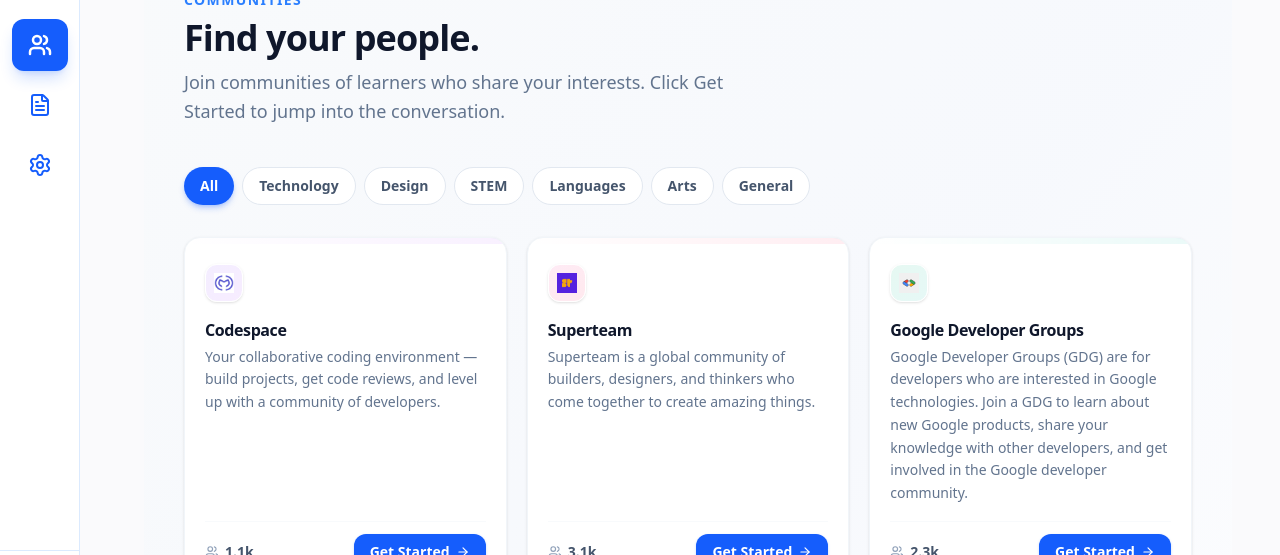
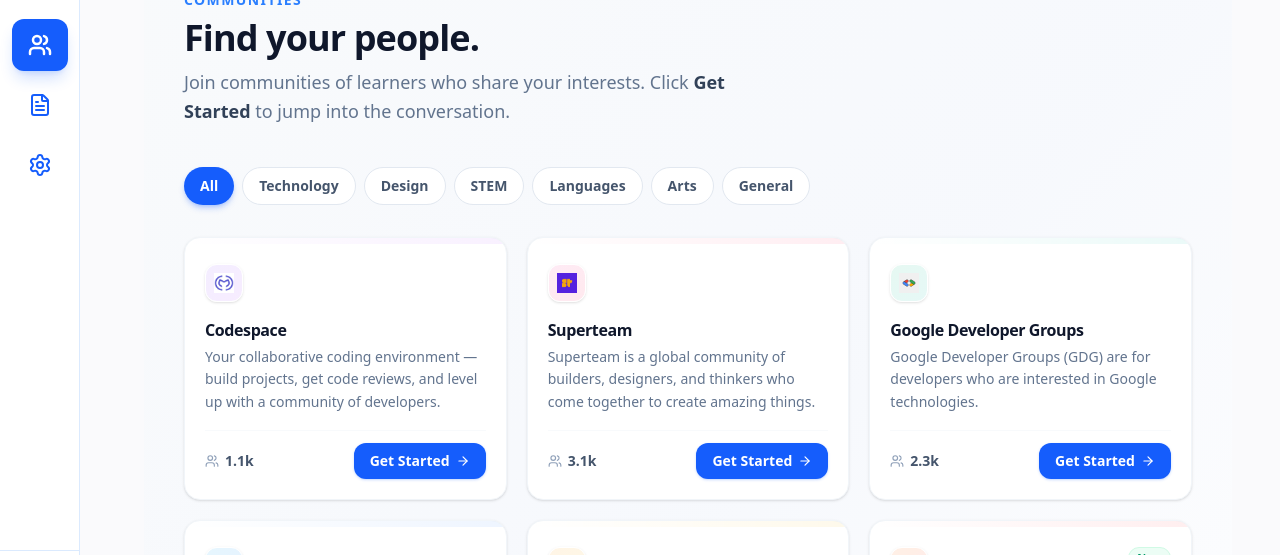
Before and after one commit to JesseJohn7/sabiskill, a Next.js app: page /dashboard in a window 1280 px wide. Both pictures are taken after a click on the button 40 px from the left and 218 px from the top of the page. Shown: the part 173-728 px from the top of the page. Built offline with nearby package versions, Linux system fonts and the light colour scheme; no server answers.

Commit message:
community

```diff
--- a/app/dashboard/components/CommunityTab.tsx
+++ b/app/dashboard/components/CommunityTab.tsx
@@ -1,6 +1,6 @@
 "use client";
 
-import React, { useState } from "react";
+import React from "react";
 import {
   Users,
   BookOpen,
@@ -12,6 +12,7 @@
   ArrowRight,
   CheckCircle2,
 } from "lucide-react";
+import { useCommunityActivity } from "./useCommunityActivity";
 
 interface Community {
   id: string;
@@ -53,13 +54,12 @@
     color: "text-pink-600",
     gradient: "from-pink-500/10 to-rose-500/10",
     joinLink: "https://superteam.fun",
-    /* new: true, */
   },
   {
     id: "gdg",
     name: "Google Developer Groups",
     description:
-      "Google Developer Groups (GDG) are for developers who are interested in Google technologies. Join a GDG to learn about new Google products, share your knowledge with other developers, and get involved in the Google developer community.",
+      "Google Developer Groups (GDG) are for developers who are interested in Google technologies.",
     members: 2257,
     logoSrc: "/gdg.png",
     category: "Technology",
@@ -72,7 +72,7 @@
     id: "shecodeafrica",
     name: "shecodeafrica",
     description:
-      "SheCodeAfrica is a community of women in tech who are passionate about coding and technology. Join us to learn, grow, and connect with other women in tech.",
+      "SheCodeAfrica is a community of women in tech who are passionate about coding and technology.",
     members: 5603,
     logoSrc: "/she.png",
     category: "Technology",
@@ -139,26 +139,40 @@
 }
 
 const CommunityTab: React.FC = () => {
-  const [joined, setJoined] = useState<Set<string>>(new Set());
-  const [activeCategory, setActiveCategory] = useState("All");
+  // ── All join state comes from Supabase now ──────────────────────
+  const { joinedIds, loading, joinCommunity } = useCommunityActivity();
+  const [activeCategory, setActiveCategory] = React.useState("All");
 
   const filteredCommunities =
     activeCategory === "All"
       ? communities
       : communities.filter((c) => c.category === activeCategory);
 
-  const handleJoin = (community: Community) => {
-    setJoined((prev) => new Set(prev).add(community.id));
+  const handleJoin = async (community: Community) => {
+    // 1. Save to database
+    await joinCommunity(community.id);
+    // 2. Open the external link
     window.open(community.joinLink, "_blank", "noopener,noreferrer");
   };
 
+  // Loading state
+  if (loading) {
+    return (
+      <div className="min-h-screen bg-gradient-to-br from-slate-50 via-blue-50/30 to-white flex items-center justify-center">
+        <div className="flex flex-col items-center gap-3">
+          <div className="w-8 h-8 border-4 border-blue-600 border-t-transparent rounded-full animate-spin" />
+          <p className="text-slate-500 text-sm font-medium">Loading communities…</p>
+        </div>
+      </div>
+    );
+  }
+
   return (
     <div className="min-h-screen bg-gradient-to-br from-slate-50 via-blue-50/30 to-white">
-      {/* Scrollable content with safe padding for sidebar on desktop */}
       <div className="w-full px-4 py-6 sm:px-6 sm:py-8 lg:px-8 xl:px-10">
         <div className="max-w-5xl mx-auto">
 
-          {/* ── Header ── */}
+          {/* Header */}
           <div className="mb-8 sm:mb-10">
             <span className="text-xs sm:text-sm font-semibold text-blue-500 tracking-widest uppercase">
               Communities
@@ -168,14 +182,12 @@
             </h1>
             <p className="mt-2 text-sm sm:text-base lg:text-lg text-slate-500 max-w-xl leading-relaxed">
               Join communities of learners who share your interests. Click{" "}
-              <span>Get Started</span> to
-              jump into the conversation.
+              <span className="font-semibold text-slate-700">Get Started</span> to jump into the conversation.
             </p>
           </div>
 
-          {/* ── Category Filter ── */}
+          {/* Category Filter */}
           <div className="mb-6 sm:mb-8">
-            {/* Horizontally scrollable on mobile, wraps on larger screens */}
             <div className="flex gap-2 overflow-x-auto pb-2 sm:flex-wrap sm:overflow-visible sm:pb-0 scrollbar-none">
               {categories.map((cat) => (
                 <button
@@ -183,10 +195,9 @@
                   onClick={() => setActiveCategory(cat)}
                   className={`flex-shrink-0 px-3 py-1.5 sm:px-4 sm:py-2 rounded-full text-xs sm:text-sm font-semibold
                     transition-all duration-200 whitespace-nowrap
-                    ${
-                      activeCategory === cat
-                        ? "bg-blue-600 text-white shadow-md shadow-blue-600/25"
-                        : "bg-white text-slate-600 border border-slate-200 hover:border-blue-300 hover:text-blue-600"
+                    ${activeCategory === cat
+                      ? "bg-blue-600 text-white shadow-md shadow-blue-600/25"
+                      : "bg-white text-slate-600 border border-slate-200 hover:border-blue-300 hover:text-blue-600"
                     }`}
                 >
                   {cat}
@@ -195,11 +206,11 @@
             </div>
           </div>
 
-          {/* ── Cards Grid ── */}
+          {/* Cards Grid */}
           <div className="grid grid-cols-1 sm:grid-cols-2 lg:grid-cols-3 gap-4 sm:gap-5">
             {filteredCommunities.map((community) => {
               const Icon = community.icon;
-              const isJoined = joined.has(community.id);
+              const isJoined = joinedIds.has(community.id);
 
               return (
                 <div
@@ -233,6 +244,12 @@
                       {community.new && (
                         <span className="text-[10px] sm:text-[11px] font-bold text-emerald-600 bg-emerald-50 border border-emerald-100 px-2 py-0.5 rounded-full">
                           New
+                        </span>
+                      )}
+                      {/* Show "Joined" badge if already joined */}
+                      {isJoined && !community.new && (
+                        <span className="text-[10px] sm:text-[11px] font-bold text-blue-600 bg-blue-50 border border-blue-100 px-2 py-0.5 rounded-full">
+                          Joined ✓
                         </span>
                       )}
                     </div>
@@ -286,7 +303,7 @@
             })}
           </div>
 
-          {/* ── Empty state ── */}
+          {/* Empty state */}
           {filteredCommunities.length === 0 && (
             <div className="text-center py-16 sm:py-20 text-slate-400">
               <Users className="w-10 h-10 sm:w-12 sm:h-12 mx-auto mb-3 opacity-30" />
```
